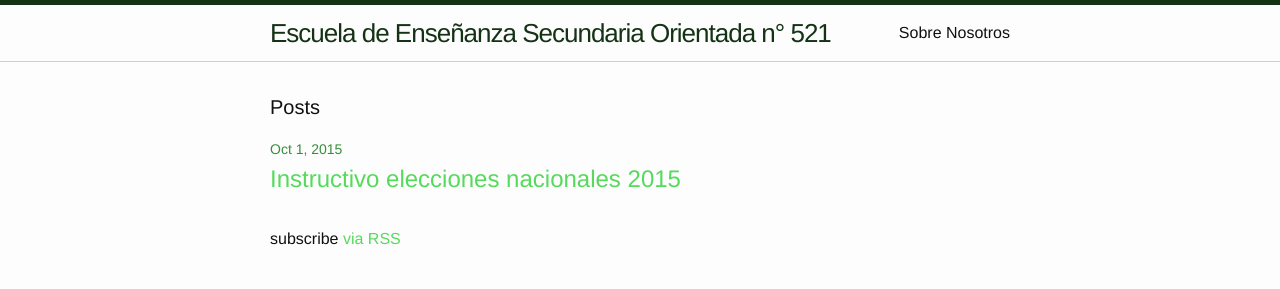
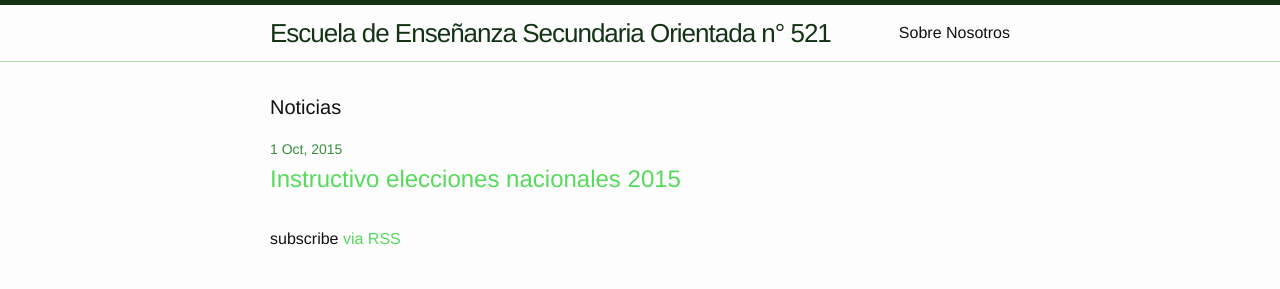
Before and after one commit to juanblas09/eeso521, a Jekyll site: the page built from index.html, in a window 1280 px wide. Shown: the top 289 px of the page. Built offline with Jekyll 4.4.1, drawn with Linux system fonts in a browser that asks for light colours.

Commit message:
Update index.html

```diff
--- a/index.html
+++ b/index.html
@@ -4,12 +4,12 @@ layout: default
 
 <div class="home">
 
-  <h1 class="page-heading">Posts</h1>
+  <h1 class="page-heading">Noticias</h1>
 
   <ul class="post-list">
     {% for post in site.posts %}
       <li>
-        <span class="post-meta">{{ post.date | date: "%b %-d, %Y" }}</span>
+        <span class="post-meta">{{ post.date | date: "%-d %b, %Y" }}</span>
 
         <h2>
           <a class="post-link" href="{{ post.url | prepend: site.baseurl }}">{{ post.title }}</a>
```
